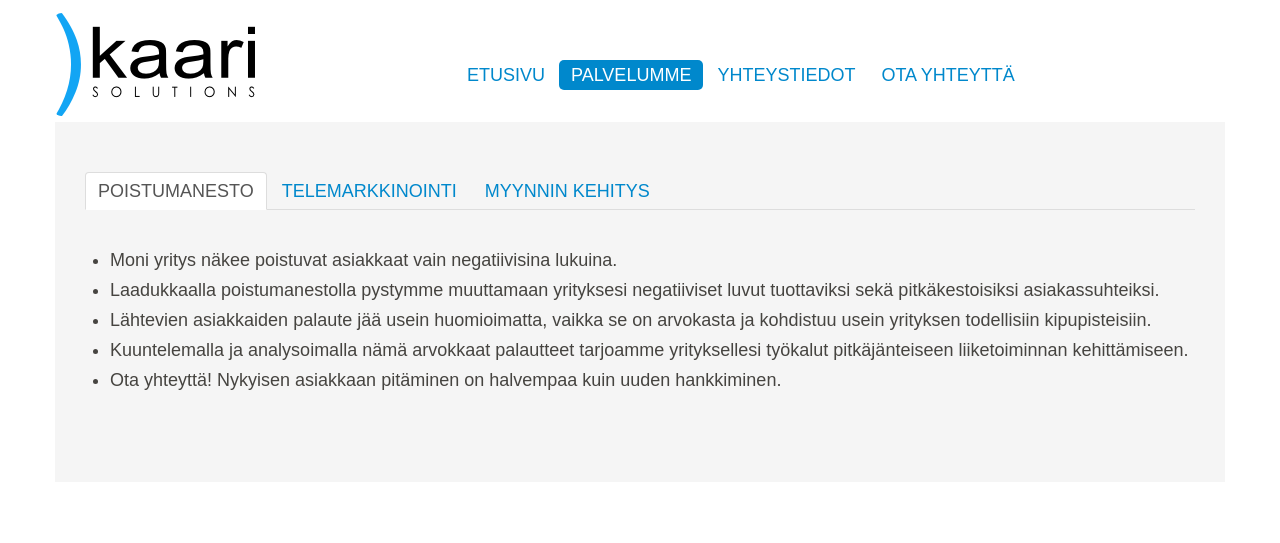
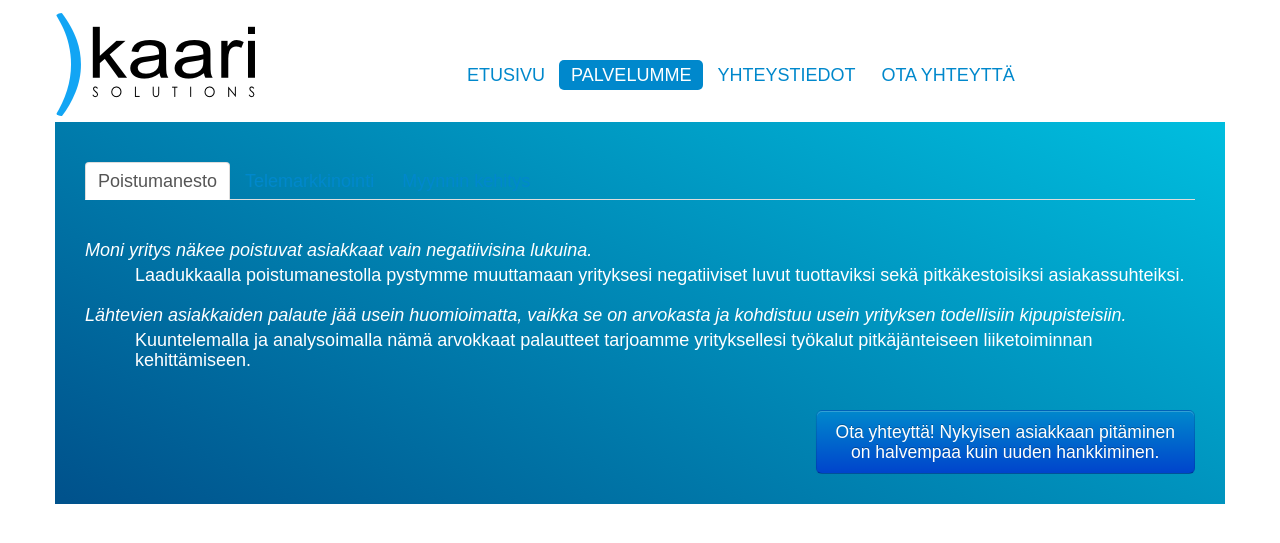
Before and after one commit to jpaaso/bootstrap, a PHP site: page /index.html in a window 1280 px wide, after a click on "PALVELUMME". Shown: the top 543 px of the page. Run offline with PHP 8.4, Linux system fonts and the light colour scheme.

Commit message:
Palvelumme color changed to the blue gradient

```diff
--- a/index.html
+++ b/index.html
@@ -34,7 +34,7 @@
 			<!--     Etusivu     -->
 			<!-- --------------- -->
 			<div class="tab-pane active" id="Etusivu">
-				<div id="myCarousel" class="carousel slide sliderCustom">
+				<div id="myCarousel" class="carousel blueGrad slide sliderCustom">
 					<ol class="carousel-indicators">
 						<li data-target="#myCarousel" data-slide-to="0" class="active"></li>
 						<li data-target="#myCarousel" data-slide-to="1"></li>
@@ -138,7 +138,7 @@
 			<!--     Palvelumme     -->
 			<!-- ------------------ -->
 			<div class="tab-pane" id="Palvelumme">
-				<div class="box largeBox">
+				<div class="blueGrad largeBox">
 					<div class="tabbable"> <!-- Only required for left/right tabs -->
 						<ul class="nav nav-tabs">
 							<li class="active"><a href="#tab1" data-toggle="tab">Poistumanesto</a></li>
@@ -148,13 +148,14 @@
 						<div class="tab-content">
 							<div class="tab-pane active" id="tab1">
 								<p>
-									<ul>
-										<li>Moni yritys n&auml;kee poistuvat asiakkaat vain negatiivisina lukuina.</li>
-										<li>Laadukkaalla poistumanestolla pystymme muuttamaan yrityksesi negatiiviset luvut tuottaviksi sek&auml; pitk&auml;kestoisiksi asiakassuhteiksi.</li>
-										<li>L&auml;htevien asiakkaiden palaute j&auml;&auml; usein huomioimatta, vaikka se on arvokasta ja kohdistuu usein yrityksen todellisiin kipupisteisiin.</li>
-										<li>Kuuntelemalla ja analysoimalla n&auml;m&auml; arvokkaat palautteet tarjoamme yrityksellesi ty&ouml;kalut pitk&auml;j&auml;nteiseen liiketoiminnan kehitt&auml;miseen.</li>
-										<li>Ota yhteytt&auml;! Nykyisen asiakkaan pit&auml;minen on halvempaa kuin uuden hankkiminen.</li>
-									</ul>
+									<div class="problem">Moni yritys n&auml;kee poistuvat asiakkaat vain negatiivisina lukuina.</div>
+									<div class="solution">Laadukkaalla poistumanestolla pystymme muuttamaan yrityksesi negatiiviset luvut tuottaviksi sek&auml; pitk&auml;kestoisiksi asiakassuhteiksi.</div>
+									<div class="problem">L&auml;htevien asiakkaiden palaute j&auml;&auml; usein huomioimatta, vaikka se on arvokasta ja kohdistuu usein yrityksen todellisiin kipupisteisiin.</div>
+									<div class="solution">Kuuntelemalla ja analysoimalla n&auml;m&auml; arvokkaat palautteet tarjoamme yrityksellesi ty&ouml;kalut pitk&auml;j&auml;nteiseen liiketoiminnan kehitt&auml;miseen.</div>
+									<br><br>
+									<a class="otaYhteyttaBtn btn btn-large btn-primary pull-right" type="button">
+										Ota yhteytt&auml;! Nykyisen asiakkaan pit&auml;minen <br>on halvempaa kuin uuden hankkiminen.
+									</a>
 								</p>
 							</div>
 							<div class="tab-pane" id="tab2">
--- a/styles.css
+++ b/styles.css
@@ -36,12 +36,22 @@ h1, h2, h3, h4, h5 {
 	min-height: 100px;
 	margin: -35px 0px 0px 0px;
 }
-.nav-tabs, .nav-pills {
+.tabList .nav-pills {
    	margin: 10px 0px 30px 0px; /* trbl */
 	text-transform:uppercase;
 }
+.problem {
+	font-style:italic;
+	margin-top: 20px;
 
-.carousel {
+}
+.solution {
+	/*text-align:right;*/
+	margin-left: 50px;
+	margin-top: 5px;
+}
+
+.blueGrad {
 	background-image: -moz-linear-gradient(67% 2% -153deg, #00bdde 1%, #00528c 99%);
 	background-image: -webkit-gradient(linear, 67% 2%, 1% 98%, color-stop(0.01, #00bdde), color-stop(0.99, #00528c));
 	background-image: -webkit-linear-gradient(-153deg, #00bdde 1%, #00528c 99%);
@@ -53,9 +63,9 @@ h1, h2, h3, h4, h5 {
 	filter: progid:DXImageTransform.Microsoft.gradient(startColorstr=#ff00bdde,endColorstr=#ff00528c,GradientType=0);
 	position: relative;
 	margin-bottom: 0px;
+	color:#fff;
 }
 .carousel p {
-	color:#fff;
 	font-size: 40px;
 	text-transform:uppercase;
 	line-height: 120%;
```
